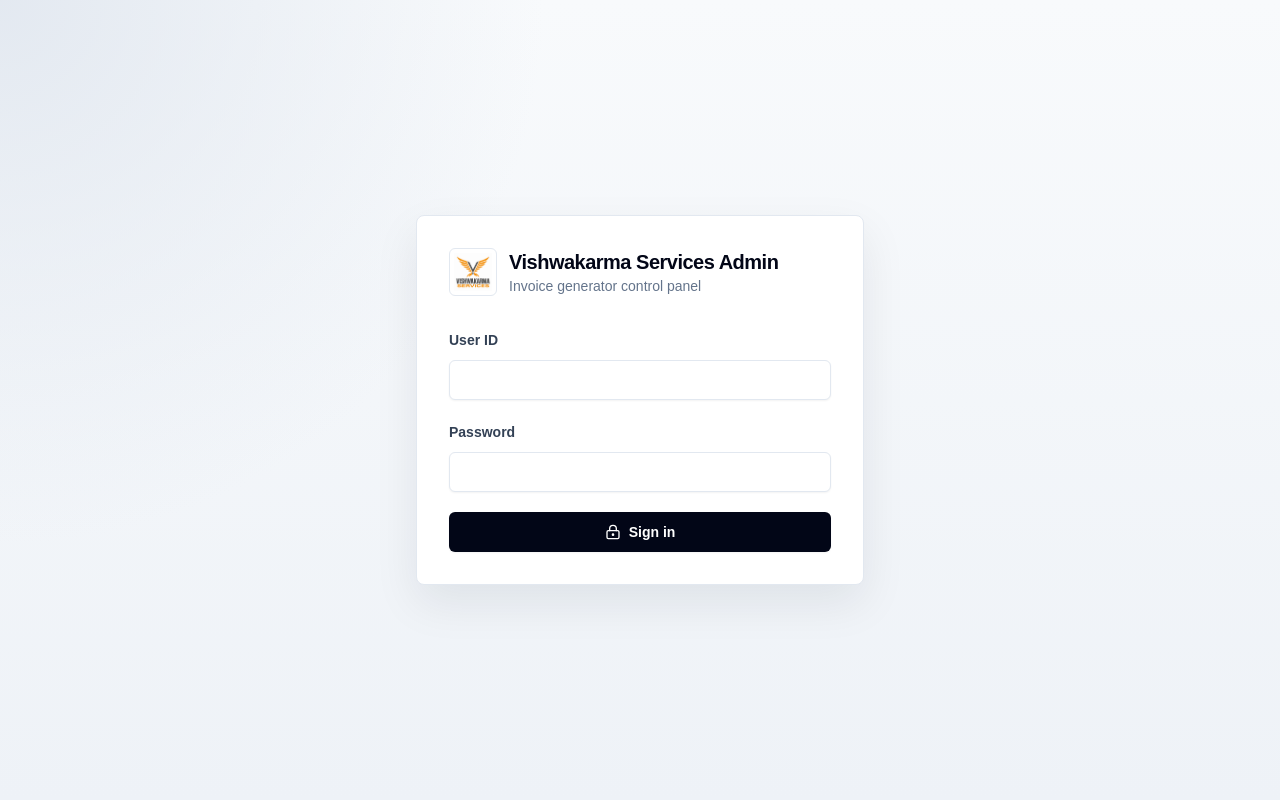
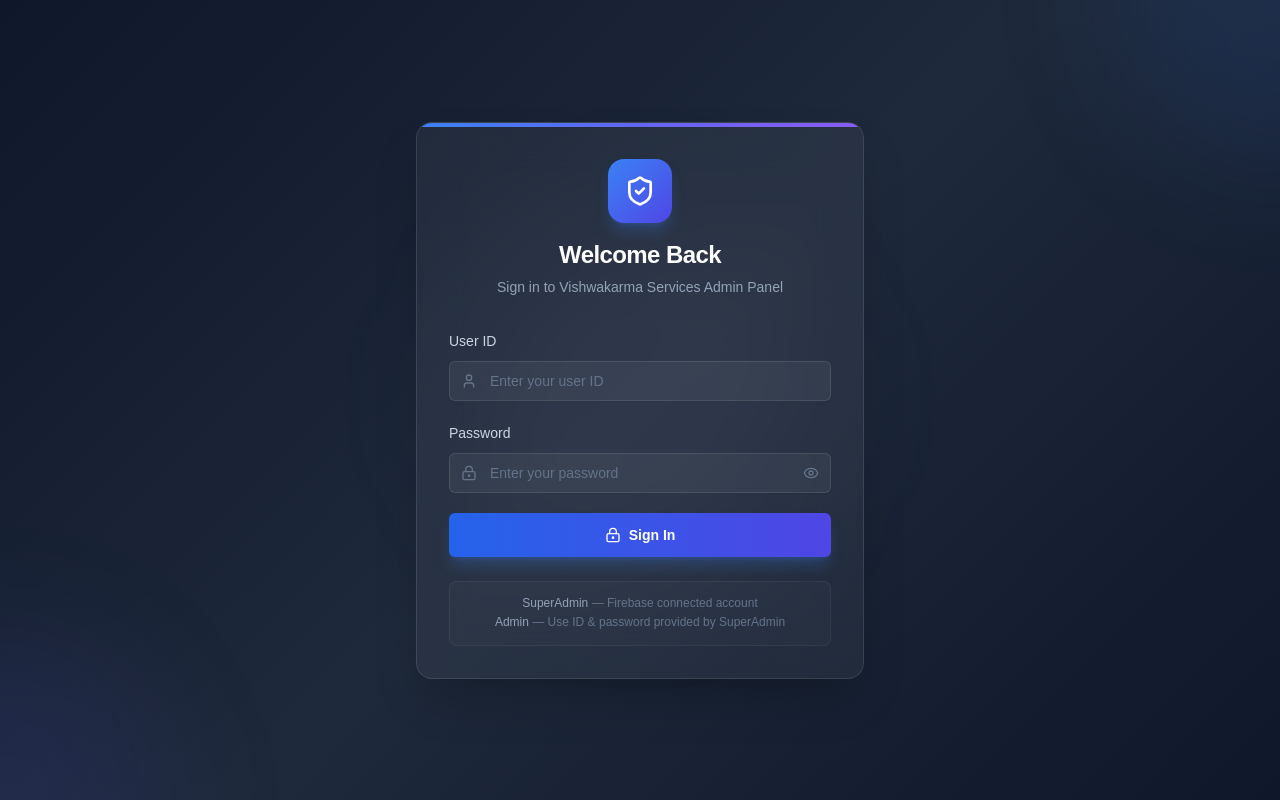
Before and after one commit to OVD503/adminruup, a Next.js app: page /admin/login in a window 1280 px wide. Built offline with nearby package versions, Linux system fonts and the light colour scheme; no server answers.

Commit message:
feat: implement admin login form component and Firebase ID token verification

```diff
--- a/components/admin/login-form.tsx
+++ b/components/admin/login-form.tsx
@@ -2,7 +2,7 @@
 
 import { useState } from "react";
 import { useRouter } from "next/navigation";
-import { Loader2, LockKeyhole, ReceiptText } from "lucide-react";
+import { Eye, EyeOff, Loader2, LockKeyhole, ShieldCheck, User } from "lucide-react";
 import { toast } from "sonner";
 import { Button } from "@/components/ui/button";
 import { Input } from "@/components/ui/input";
@@ -13,22 +13,50 @@
   const router = useRouter();
   const [userId, setUserId] = useState("");
   const [password, setPassword] = useState("");
+  const [showPassword, setShowPassword] = useState(false);
   const [loading, setLoading] = useState(false);
 
   async function submit(event: React.FormEvent<HTMLFormElement>) {
     event.preventDefault();
+    if (!userId.trim() || !password) {
+      toast.error("User ID and password are required.");
+      return;
+    }
     setLoading(true);
+
+    try {
+      // Step 1: Try direct DB login (for Admin accounts created by SuperAdmin)
+      const dbResponse = await fetch("/api/auth/login", {
+        method: "POST",
+        headers: { "Content-Type": "application/json" },
+        body: JSON.stringify({ userId: userId.trim(), password }),
+      });
+
+      if (dbResponse.ok) {
+        const data = await dbResponse.json();
+        toast.success("Signed in successfully.");
+        router.push("/admin/dashboard");
+        router.refresh();
+        return;
+      }
+
+      // Step 2: If DB login failed, try Firebase auth (for SuperAdmin)
       try {
         const firebaseSession = await signInWithFirebaseUserId(userId, password);
-      const response = await fetch("/api/auth/firebase-session", {
+        const fbResponse = await fetch("/api/auth/firebase-session", {
           method: "POST",
           headers: { "Content-Type": "application/json", Authorization: `Bearer ${firebaseSession.idToken}` },
         });
-      const data = await response.json().catch(() => ({}));
-      if (!response.ok) throw new Error(data.error || "Firebase session could not be verified.");
+        const fbData = await fbResponse.json().catch(() => ({}));
+        if (!fbResponse.ok) throw new Error(fbData.error || "Firebase session could not be verified.");
         toast.success("Signed in successfully.");
         router.push("/admin/dashboard");
         router.refresh();
+        return;
+      } catch {
+        // Both methods failed — show generic error
+        throw new Error("Invalid User ID or password.");
+      }
     } catch (error) {
       toast.error(error instanceof Error ? error.message : "Login failed.");
     } finally {
@@ -37,31 +65,95 @@
   }
 
   return (
-    <main className="erp-shell flex min-h-screen items-center justify-center px-4 py-10">
-      <form onSubmit={submit} className="w-full max-w-md rounded-lg border border-slate-200 bg-white p-8 shadow-soft">
-        <div className="mb-8 flex items-center gap-3">
-          <div className="flex h-12 w-12 shrink-0 items-center justify-center overflow-hidden rounded-md bg-white p-1 border border-slate-200">
-            <img src="/images/logo.png" alt="Vishwakarma Services Logo" className="h-full w-full object-contain" />
+    <main className="flex min-h-screen items-center justify-center px-4 py-10" style={{ background: "linear-gradient(135deg, #0f172a 0%, #1e293b 50%, #0f172a 100%)" }}>
+      {/* Decorative background elements */}
+      <div className="pointer-events-none fixed inset-0 overflow-hidden">
+        <div className="absolute -top-40 -right-40 h-80 w-80 rounded-full bg-blue-500/10 blur-3xl" />
+        <div className="absolute -bottom-40 -left-40 h-80 w-80 rounded-full bg-indigo-500/10 blur-3xl" />
+        <div className="absolute top-1/2 left-1/2 -translate-x-1/2 -translate-y-1/2 h-96 w-96 rounded-full bg-slate-400/5 blur-3xl" />
       </div>
-          <div>
-            <h1 className="text-xl font-black tracking-tight text-slate-950">Vishwakarma Services Admin</h1>
-            <p className="text-sm text-slate-500">Invoice generator control panel</p>
+
+      <form
+        onSubmit={submit}
+        className="relative z-10 w-full max-w-md overflow-hidden rounded-2xl border border-white/10 bg-white/5 shadow-2xl backdrop-blur-xl"
+      >
+        {/* Gradient top border accent */}
+        <div className="h-1 w-full bg-gradient-to-r from-blue-500 via-indigo-500 to-violet-500" />
+
+        <div className="p-8">
+          {/* Header */}
+          <div className="mb-8 text-center">
+            <div className="mx-auto mb-4 flex h-16 w-16 items-center justify-center rounded-2xl bg-gradient-to-br from-blue-500 to-indigo-600 shadow-lg shadow-blue-500/25">
+              <ShieldCheck className="h-8 w-8 text-white" />
+            </div>
+            <h1 className="text-2xl font-black tracking-tight text-white">
+              Welcome Back
+            </h1>
+            <p className="mt-1.5 text-sm text-slate-400">
+              Sign in to Vishwakarma Services Admin Panel
+            </p>
+          </div>
+
+          {/* Form fields */}
+          <div className="space-y-5">
+            <div className="space-y-2">
+              <Label className="text-sm font-medium text-slate-300">User ID</Label>
+              <div className="relative">
+                <User className="absolute left-3 top-1/2 h-4 w-4 -translate-y-1/2 text-slate-500" />
+                <Input
+                  autoComplete="username"
+                  placeholder="Enter your user ID"
+                  value={userId}
+                  onChange={(event) => setUserId(event.target.value)}
+                  className="border-white/10 bg-white/5 pl-10 text-white placeholder:text-slate-500 focus:border-blue-500/50 focus:ring-blue-500/20"
+                />
               </div>
             </div>
 
-        <div className="space-y-5">
             <div className="space-y-2">
-            <Label>User ID</Label>
-            <Input autoComplete="username" value={userId} onChange={(event) => setUserId(event.target.value)} />
+              <Label className="text-sm font-medium text-slate-300">Password</Label>
+              <div className="relative">
+                <LockKeyhole className="absolute left-3 top-1/2 h-4 w-4 -translate-y-1/2 text-slate-500" />
+                <Input
+                  type={showPassword ? "text" : "password"}
+                  autoComplete="current-password"
+                  placeholder="Enter your password"
+                  value={password}
+                  onChange={(event) => setPassword(event.target.value)}
+                  className="border-white/10 bg-white/5 pl-10 pr-10 text-white placeholder:text-slate-500 focus:border-blue-500/50 focus:ring-blue-500/20"
+                />
+                <button
+                  type="button"
+                  tabIndex={-1}
+                  onClick={() => setShowPassword(!showPassword)}
+                  className="absolute right-3 top-1/2 -translate-y-1/2 text-slate-500 hover:text-slate-300 transition-colors"
+                >
+                  {showPassword ? <EyeOff className="h-4 w-4" /> : <Eye className="h-4 w-4" />}
+                </button>
               </div>
-          <div className="space-y-2">
-            <Label>Password</Label>
-            <Input type="password" autoComplete="current-password" value={password} onChange={(event) => setPassword(event.target.value)} />
             </div>
-          <Button className="w-full" disabled={loading}>
-            {loading ? <Loader2 className="h-4 w-4 animate-spin" /> : <LockKeyhole className="h-4 w-4" />}
-            Sign in
+
+            <Button
+              className="w-full bg-gradient-to-r from-blue-600 to-indigo-600 text-white shadow-lg shadow-blue-500/25 hover:from-blue-500 hover:to-indigo-500 hover:shadow-blue-500/40 transition-all duration-200 h-11 text-sm font-semibold"
+              disabled={loading}
+            >
+              {loading ? (
+                <Loader2 className="h-4 w-4 animate-spin" />
+              ) : (
+                <LockKeyhole className="h-4 w-4" />
+              )}
+              {loading ? "Signing in..." : "Sign In"}
             </Button>
+          </div>
+
+          {/* Footer hint */}
+          <div className="mt-6 rounded-lg border border-white/5 bg-white/[0.02] p-3">
+            <p className="text-center text-xs text-slate-500 leading-relaxed">
+              <span className="text-slate-400 font-medium">SuperAdmin</span> — Firebase connected account
+              <br />
+              <span className="text-slate-400 font-medium">Admin</span> — Use ID & password provided by SuperAdmin
+            </p>
+          </div>
         </div>
       </form>
     </main>
--- a/lib/firebase-token.ts
+++ b/lib/firebase-token.ts
@@ -59,9 +59,12 @@
 export function resolveFirebaseRole(token: FirebaseToken): AdminRole {
   if (token.role === "SUPER_ADMIN" || token.role === "ADMIN") return token.role;
 
+  // Check explicit UID / email env vars first
   const superAdminUid = process.env.FIREBASE_SUPER_ADMIN_UID;
   const superAdminEmail = process.env.FIREBASE_SUPER_ADMIN_EMAIL?.trim().toLowerCase();
   if ((superAdminUid && token.user_id === superAdminUid) || (superAdminEmail && token.email?.toLowerCase() === superAdminEmail)) return "SUPER_ADMIN";
 
-  throw new Error("This Firebase account has no application role. Set a Firebase custom claim or configure the initial Super Admin UID/email.");
+  // Default: any authenticated Firebase user is SuperAdmin
+  // (Only the SuperAdmin is expected to have Firebase credentials)
+  return "SUPER_ADMIN";
 }
```
Also changed, not shown: 1 other file (tests, documents, lock files or other folders). Lines whose indentation alone changed are shown as unchanged.
